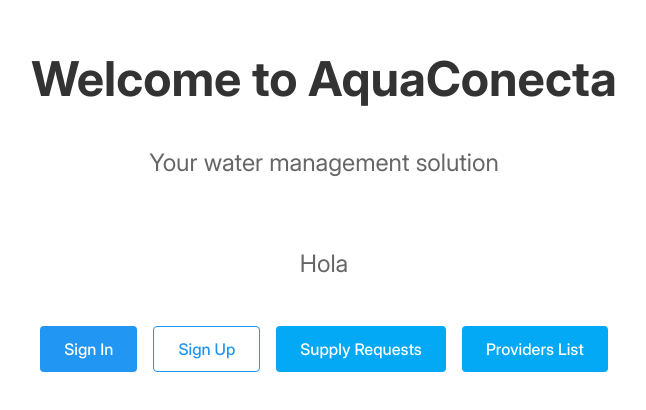
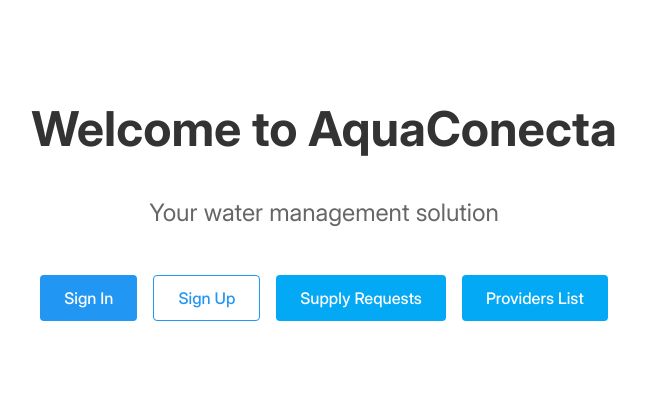
Before and after one commit to IronCoders-IOT/Frontend, an Angular app: page / in a window 1280 px wide. Shown: the part 238-648 px from the top of the page, without its empty margins (316-962 px from the left). Built offline with nearby package versions, Linux system fonts and the light colour scheme.

Commit message:
fix: providers-list view

```diff
--- a/src/app/public/pages/home/home.component.html
+++ b/src/app/public/pages/home/home.component.html
@@ -1,7 +1,7 @@
 <div class="home-container">
   <h1>Welcome to AquaConecta</h1>
   <p>Your water management solution</p>
-  <p> Hola</p>
+
 
   <div class="buttons-container">
     <button routerLink="/login" class="btn-primary">Sign In</button>
```
